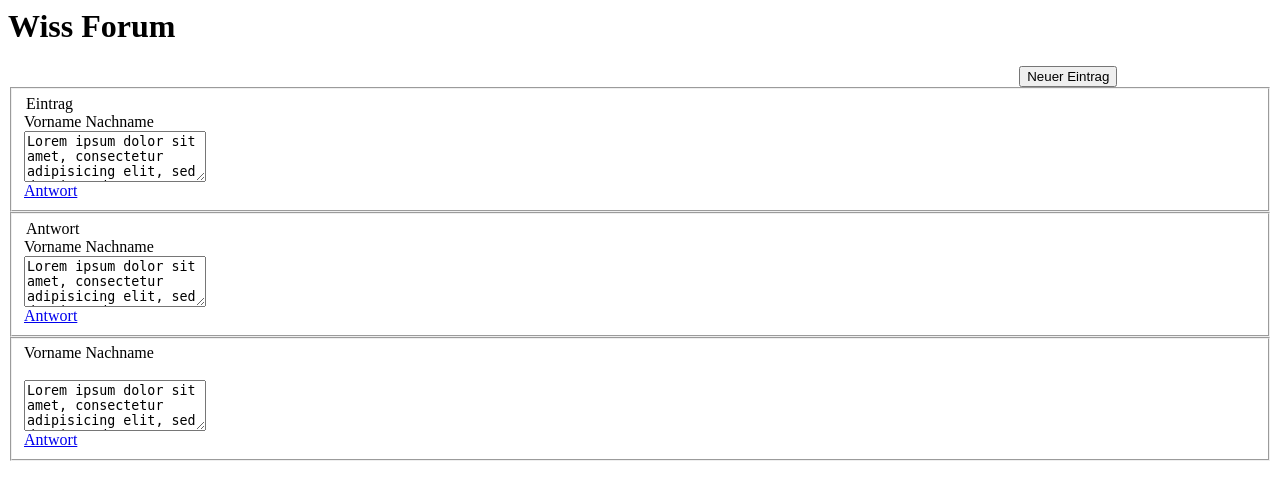
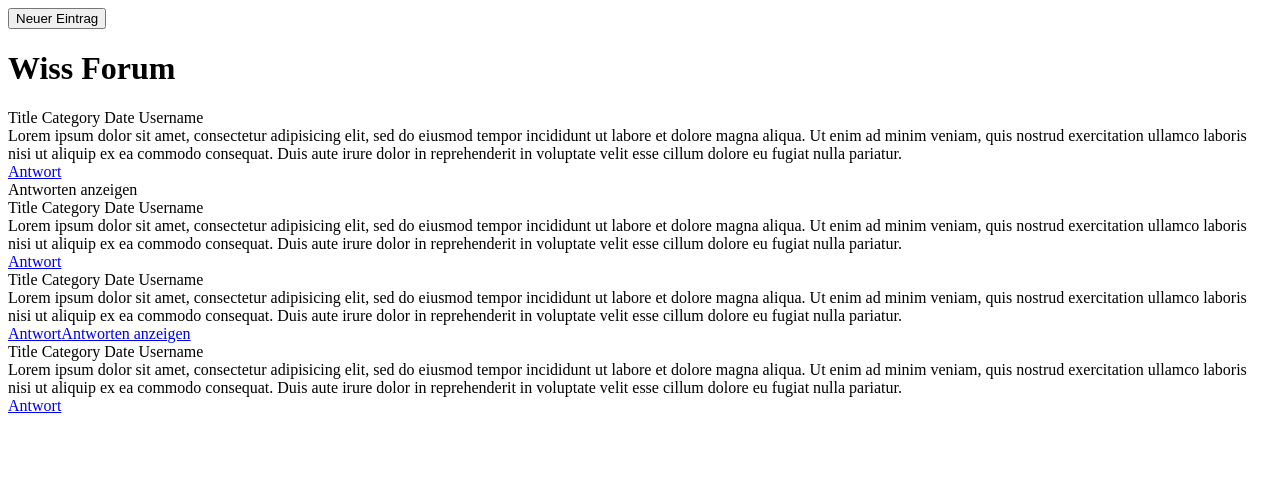
Before and after one commit to buche2/wiss, a PHP site: page /view/forum.php in a window 1280 px wide. Shown: the top 500 px of the page. Run offline with PHP 8.4, Linux system fonts and the light colour scheme.

Commit message:
Fixed Layout

```diff
--- a/view/forum.php
+++ b/view/forum.php
@@ -1,48 +1,51 @@
-<h1 class="mt-5">Wiss Forum</h1>
+<button class="btn btn-outline-success float-right mt-5">Neuer Eintrag</button>
+<h1 class="my-4">Wiss Forum</h1>
 
-        	<form method="get" action="?">
-  				<input type="hidden" name="page" value="forum">
-  				<input type="hidden" name="action" value="add">
-  				<input class="btn btn-outline-success my-2 my-sm-0" type="submit" value="Neuer Eintrag" style="margin-left: 80%;">
-			<form>
-  				<fieldset>
-  					<div class="form-group">
-   	 				<legend id="legende">Eintrag</legend>
-    				<label id="Vorname">Vorname</label>
-    				<label id="Nachname">Nachname</label>
-    				<label id="Daetimepicker"></label><br>
-    				<textarea class="form-control" id="exampleFormControlTextarea1" rows="3">Lorem ipsum dolor sit amet, consectetur adipisicing elit, sed do eiusmod tempor incididunt ut labore et dolore magna aliqua. Ut enim ad minim veniam, quis nostrud exercitation ullamco laboris nisi ut aliquip ex ea commodo consequat. Duis aute irure dolor in reprehenderit in voluptate velit esse
-    				cillum dolore eu fugiat nulla pariatur.
-    				</textarea><br>
-					<a href="eintrag.php" id="Antwort">Antwort</a>
-					</div>
-</fieldset>
-<fieldset>
-  					<div class="form-group">
-   	 				<legend id="legende">Antwort</legend>
-    				<label id="Vorname">Vorname</label>
-    				<label id="Nachname">Nachname</label>
-    				<label id="Daetimepicker"></label><br>
-    				<textarea class="form-control" id="exampleFormControlTextarea1" rows="3">Lorem ipsum dolor sit amet, consectetur adipisicing elit, sed do eiusmod tempor incididunt ut labore et dolore magna aliqua. Ut enim ad minim veniam, quis nostrud exercitation ullamco laboris nisi ut aliquip ex ea commodo consequat. Duis aute irure dolor in reprehenderit in voluptate velit esse
-    				cillum dolore eu fugiat nulla pariatur.
-    				</textarea><br>
-					<a href="eintrag.php" id="Antwort">Antwort</a>
-					</div>
-  </fieldset>
-<fieldset>
-  					<div class="form-group">
-    				<label id="Vorname">Vorname</label>
-    				<label id="Nachname">Nachname</label>
-    				<div id="time"></div><br>
-    				<textarea class="form-control" id="exampleFormControlTextarea1" rows="3">Lorem ipsum dolor sit amet, consectetur adipisicing elit, sed do eiusmod tempor incididunt ut labore et dolore magna aliqua. Ut enim ad minim veniam, quis nostrud exercitation ullamco laboris nisi ut aliquip ex ea commodo consequat. Duis aute irure dolor in reprehenderit in voluptate velit esse
-    				cillum dolore eu fugiat nulla pariatur.
-    				</textarea><br>
-					<a href="eintrag.php" id="Antwort">Antwort</a>
-					</div>
-  </fieldset>
+    <div class="container">
+      <div class="container border border-success rounded mt-2">
+   	 	  <div class="container border-bottom border-success">Title  Category  Date  Username</div>
+    	  <div class="container py-2">Lorem ipsum dolor sit amet, consectetur adipisicing elit, sed do eiusmod tempor incididunt ut labore et dolore magna aliqua. Ut enim ad minim veniam, quis nostrud exercitation ullamco laboris nisi ut aliquip ex ea commodo consequat. Duis aute irure dolor in reprehenderit in voluptate velit esse cillum dolore eu fugiat nulla pariatur.
+    	  </div>
+        <div class="container border-top border-success">
+          <a href="eintrag.php" id="Antwort">Antwort</a>
+          <div class="float-right" class="show" id="answer1">Antworten anzeigen</div>
+        </div>
+		  </div>
+
+      <div class="container border border-dark rounded ml-4 mt-2" class="answer1">
+        <div class="container border-bottom border-dark">Title  Category  Date  Username</div>
+        <div class="container py-2">Lorem ipsum dolor sit amet, consectetur adipisicing elit, sed do eiusmod tempor incididunt ut labore et dolore magna aliqua. Ut enim ad minim veniam, quis nostrud exercitation ullamco laboris nisi ut aliquip ex ea commodo consequat. Duis aute irure dolor in reprehenderit in voluptate velit esse cillum dolore eu fugiat nulla pariatur.
+        </div>
+        <div class="container border-top border-dark"><a href="eintrag.php">Antwort</a>
+        </div>
+      </div>
+
+      <div class="container border border-success rounded mt-2">
+        <div class="container border-bottom border-success">Title  Category  Date  Username</div>
+        <div class="container py-2">Lorem ipsum dolor sit amet, consectetur adipisicing elit, sed do eiusmod tempor incididunt ut labore et dolore magna aliqua. Ut enim ad minim veniam, quis nostrud exercitation ullamco laboris nisi ut aliquip ex ea commodo consequat. Duis aute irure dolor in reprehenderit in voluptate velit esse cillum dolore eu fugiat nulla pariatur.
+        </div>
+        <div class="container border-top border-success"><a href="eintrag.php" id="Antwort">Antwort</a><a href="#" onclick="" class="float-right">Antworten anzeigen</a></div>
+      </div>
+
+      <div class="container border border-dark rounded ml-4 mt-2">
+        <div class="container border-bottom border-dark">Title  Category  Date  Username</div>
+        <div class="container py-2">Lorem ipsum dolor sit amet, consectetur adipisicing elit, sed do eiusmod tempor incididunt ut labore et dolore magna aliqua. Ut enim ad minim veniam, quis nostrud exercitation ullamco laboris nisi ut aliquip ex ea commodo consequat. Duis aute irure dolor in reprehenderit in voluptate velit esse cillum dolore eu fugiat nulla pariatur.
+        </div>
+        <div class="container border-top border-dark"><a href="eintrag.php" id="Antwort">Antwort</a></div>
+      </div>
+    </div>
+
+<!-- <script>
+   var time = new Date();
+   document.write(d.getDate()+"."+d.getMonth()+"."+(d.getYear()+2000));
+ </script> -->
+
+<script>
+  $(".show").trigger('click', function(){
+    alert("FAdsfd");
+    $("."+$(this).attr('id')).toggle();
+    return false;
+  });
 
 
-<script language="javascript" type="text/javascript">
-   var time = new Date();
-   document.write(d.getDate()+"."+d.getMonth()+"."+(d.getYear()+2000));
- </script>
+</script>
```
